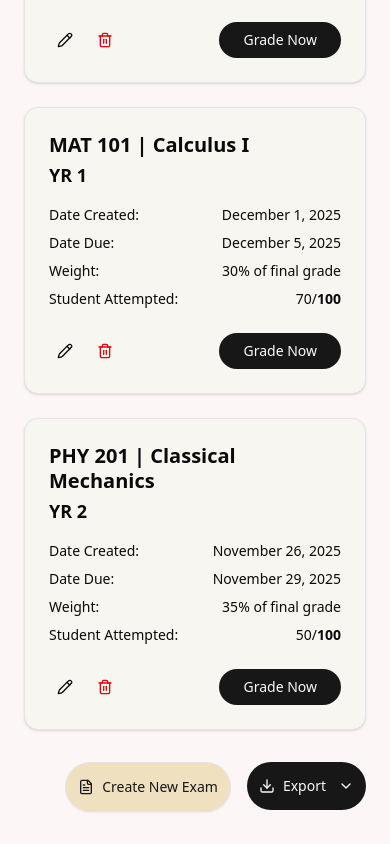
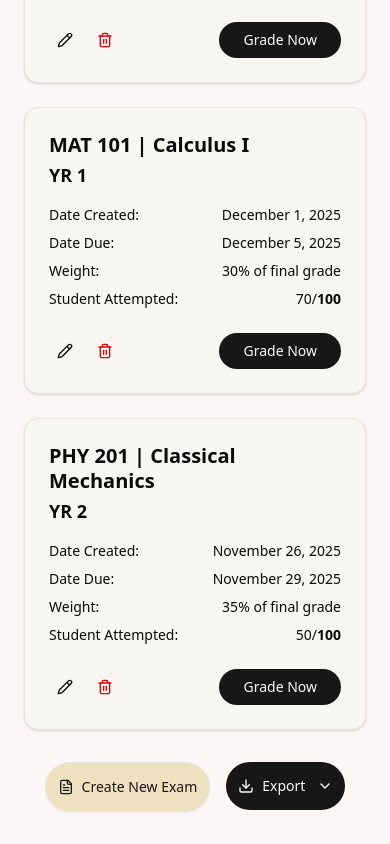
Before and after one commit to Austinosteph/Student-Assessment-Management-System, a React (Vite) app: page / in a window 390 px wide. Shown: the part 2506-3350 px from the top of the page. Built offline with nearby package versions, Linux system fonts and the light colour scheme.

Commit message:
style: adjust alignment of action buttons in the dashboard

```diff
--- a/src/pages/Dashboard.tsx
+++ b/src/pages/Dashboard.tsx
@@ -93,7 +93,7 @@ export default function Dashboard() {
 				)}
 
 				{/* Action Buttons */}
-				<div className="flex justify-end gap-4">
+				<div className="flex md:justify-end justify-center gap-4">
 					<Button
 						variant="outline"
 						className="gap-2 bg-accent text-accent-foreground hover:bg-accent border-border rounded-full px-8 py-6 hover:scale-105 transition-transform"
```
